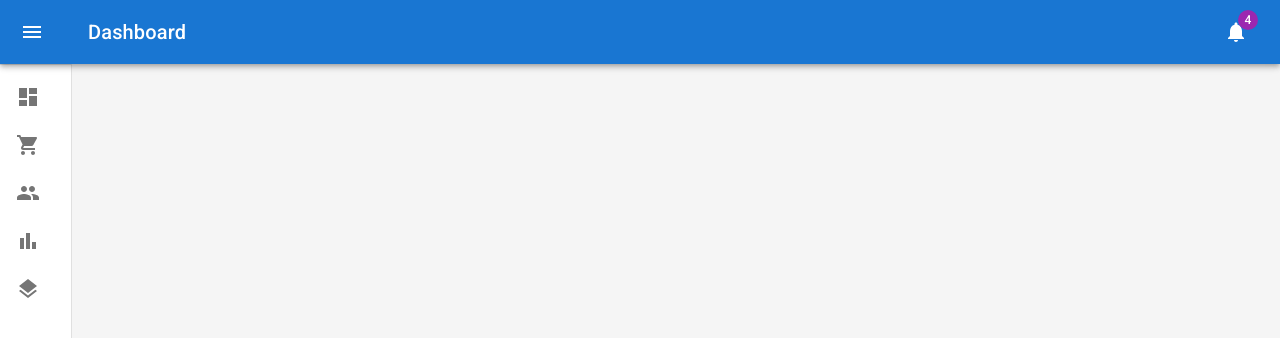
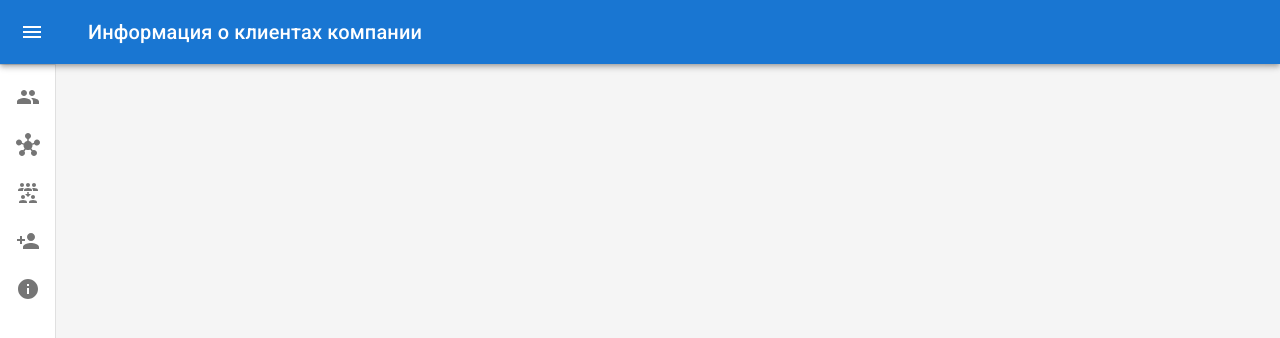
Before and after one commit to CloudMamoru/Frontend-GraduateWork, a React (Vite) app: page /analytics in a window 1280 px wide. Shown: the top 338 px of the page. Built offline with nearby package versions, Linux system fonts and the light colour scheme.

Commit message:
Add sidebar

```diff
--- a/src/components/listItems/listItems.tsx
+++ b/src/components/listItems/listItems.tsx
@@ -2,43 +2,54 @@ import * as React from 'react';
 import ListItemButton from '@mui/material/ListItemButton';
 import ListItemIcon from '@mui/material/ListItemIcon';
 import ListItemText from '@mui/material/ListItemText';
-import DashboardIcon from '@mui/icons-material/Dashboard';
-import ShoppingCartIcon from '@mui/icons-material/ShoppingCart';
 import PeopleIcon from '@mui/icons-material/People';
-import BarChartIcon from '@mui/icons-material/BarChart';
-import LayersIcon from '@mui/icons-material/Layers';
+import InfoIcon from '@mui/icons-material/Info';
+import HubIcon from '@mui/icons-material/Hub';
+import ReduceCapacityIcon from '@mui/icons-material/ReduceCapacity';
+import PersonAddIcon from '@mui/icons-material/PersonAdd';
+import { Link } from 'react-router-dom';
 
 export const mainListItems = (
 	<React.Fragment>
-		<ListItemButton>
-			<ListItemIcon>
-				<DashboardIcon />
-			</ListItemIcon>
-			<ListItemText primary="Dashboard" />
-		</ListItemButton>
-		<ListItemButton>
-			<ListItemIcon>
-				<ShoppingCartIcon />
-			</ListItemIcon>
-			<ListItemText primary="Orders" />
-		</ListItemButton>
+		<Link style={{textDecoration: 'none', color: 'inherit'}} to={'/analytics/customer'}>
 			<ListItemButton>
 				<ListItemIcon>
 					<PeopleIcon />
 				</ListItemIcon>
-			<ListItemText primary="Customers" />
+				<ListItemText primary="Клиенты компании" />
 			</ListItemButton>
+		</Link>
+		<Link style={{textDecoration: 'none', color: 'inherit'}} to={'/analytics/cluster'}>
 			<ListItemButton>
 				<ListItemIcon>
-				<BarChartIcon />
+					<HubIcon />
 				</ListItemIcon>
-			<ListItemText primary="Reports" />
+				<ListItemText primary="Клиентские кластеры" />
 			</ListItemButton>
+		</Link>
+		<Link style={{textDecoration: 'none', color: 'inherit'}} to={'/analytics/typical'}>
 			<ListItemButton>
 				<ListItemIcon>
-				<LayersIcon />
+					<ReduceCapacityIcon />
 				</ListItemIcon>
-			<ListItemText primary="Integrations" />
+				<ListItemText primary="Типичные представители" />
 			</ListItemButton>
+		</Link>
+		<Link style={{textDecoration: 'none', color: 'inherit'}} to={'/analytics/addCustomer'}>
+			<ListItemButton>
+				<ListItemIcon>
+					<PersonAddIcon />
+				</ListItemIcon>
+				<ListItemText primary="Добавление клиента" />
+			</ListItemButton>
+		</Link>
+		<Link style={{textDecoration: 'none', color: 'inherit'}} to={'/analytics/info'}>
+			<ListItemButton>
+				<ListItemIcon>
+					<InfoIcon />
+				</ListItemIcon>
+				<ListItemText primary="Информация о проекте" />
+			</ListItemButton>
+		</Link>
 	</React.Fragment>
 );
--- a/src/layouts/CustomerLayout/CustomerLayout.tsx
+++ b/src/layouts/CustomerLayout/CustomerLayout.tsx
@@ -9,15 +9,13 @@ import List from '@mui/material/List';
 import Typography from '@mui/material/Typography';
 import Divider from '@mui/material/Divider';
 import IconButton from '@mui/material/IconButton';
-import Badge from '@mui/material/Badge';
 import Container from '@mui/material/Container';
 import MenuIcon from '@mui/icons-material/Menu';
 import ChevronLeftIcon from '@mui/icons-material/ChevronLeft';
-import NotificationsIcon from '@mui/icons-material/Notifications';
 import { mainListItems } from '../../components/listItems/listItems';
 import { Outlet } from 'react-router-dom';
 
-const drawerWidth: number = 240;
+const drawerWidth: number = 280;
 
 interface AppBarProps extends MuiAppBarProps {
   open?: boolean;
@@ -60,7 +58,7 @@ const Drawer = styled(MuiDrawer, { shouldForwardProp: (prop) => prop !== 'open'
 				}),
 				width: theme.spacing(7),
 				[theme.breakpoints.up('sm')]: {
-					width: theme.spacing(9)
+					width: theme.spacing(7)
 				}
 			})
 		}
@@ -105,13 +103,8 @@ export default function CustomerLayout() {
 							noWrap
 							sx={{ flexGrow: 1 }}
 						>
-              Dashboard
+              Информация о клиентах компании
 						</Typography>
-						<IconButton color="inherit">
-							<Badge badgeContent={4} color="secondary">
-								<NotificationsIcon />
-							</Badge>
-						</IconButton>
 					</Toolbar>
 				</AppBar>
 				<Drawer variant="permanent" open={open}>
--- /dev/null
+++ b/src/pages/AddCustomerPage/AddCustomerPage.tsx
@@ -0,0 +1,10 @@
+import { NewCustomerForm } from '../../components/NewCustomerForm/NewCustomerForm';
+
+
+export const AddCustomerPage = () => {
+	return (
+		<>
+			<NewCustomerForm />
+		</>
+	);
+};
--- /dev/null
+++ b/src/pages/ClusterPage/ClusterPage.tsx
@@ -0,0 +1,7 @@
+
+
+export const ClusterPage = () => {
+	return (
+		<div>ClusterPage</div>
+	);
+};
--- a/src/pages/CustomersPage/CustomersPage.tsx
+++ b/src/pages/CustomerPage/CustomerPage.tsx
@@ -3,7 +3,7 @@ import Chart from '../../components/Chart/Chart';
 import Deposits from '../../components/Deposits/Deposits';
 import Orders from '../../components/Orders/Orders';
 
-export const CustomersPage = () => {
+export const CustomerPage = () => {
 	return (
 		<Grid container spacing={3}>
 			<Grid item xs={12} md={8} lg={9}>
--- /dev/null
+++ b/src/pages/InfoPage/InfoPage.tsx
@@ -0,0 +1,7 @@
+
+
+export const InfoPage = () => {
+	return (
+		<div>InfoPage</div>
+	);
+};
--- /dev/null
+++ b/src/pages/TypicalPage/TypicalPage.tsx
@@ -0,0 +1,7 @@
+
+
+export const TypicalPage = () => {
+	return (
+		<div>TypicalPage</div>
+	);
+};
```
Also changed, not shown: src/routes/router.tsx (+21 -6 lines). Lines whose indentation alone changed are shown as unchanged.
